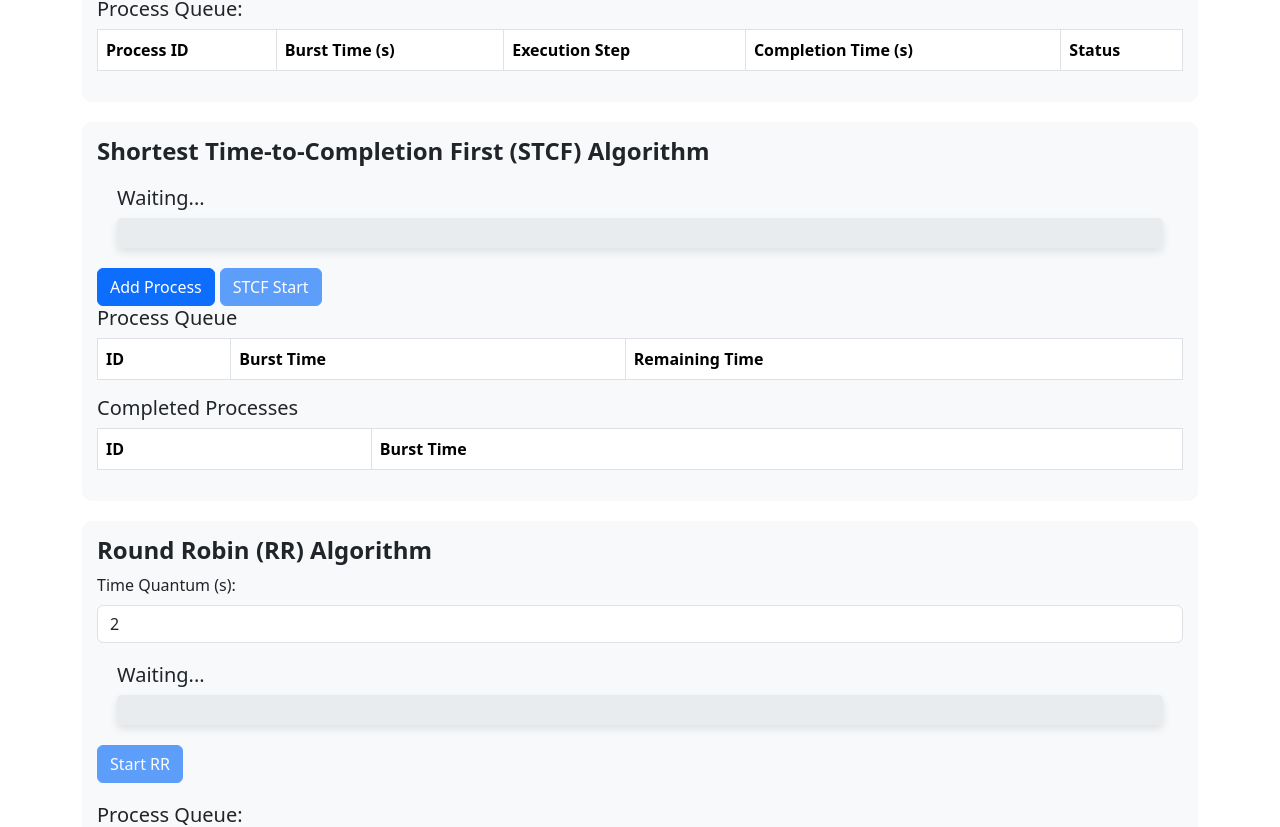
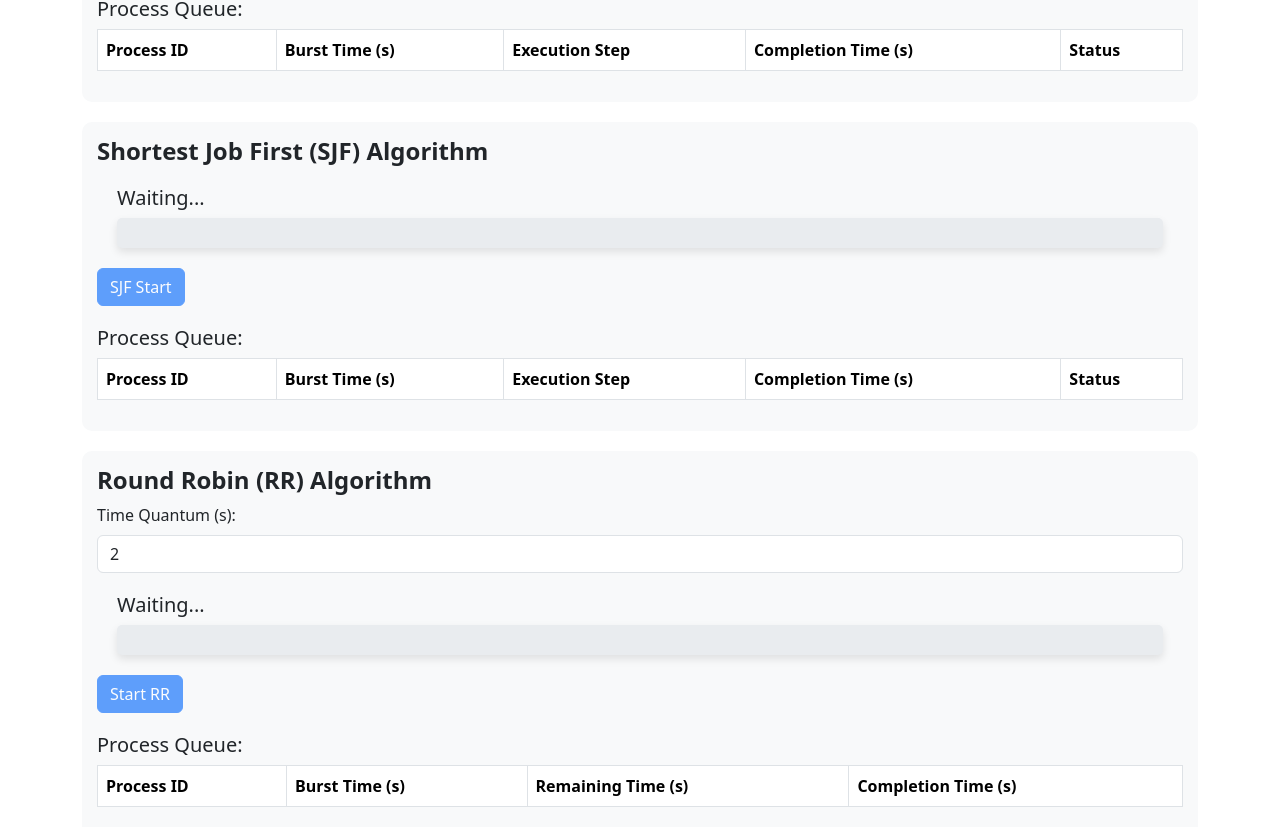
Before and after one commit to alida-nola/OSProject1, a React (Create React App) app in the folder project1/: page / in a window 1280 px wide. Shown: the part 912-1739 px from the top of the page. Built offline with nearby package versions, Linux system fonts and the light colour scheme.

Commit message:
semiFixed-STCF

```diff
--- a/project1/src/MLFQ.js
+++ b/project1/src/MLFQ.js
@@ -12,7 +12,6 @@ export default function MLFQ({ processes }) {
     const [exe, setExe] = useState(null);
     const [progress, setProgress] = useState(0);
     const [run, setRun] = useState(false);
-    const [executionOrder, setExecutionOrder] = useState([]);
     const timeSlices = [2, 4, 8];
 
     useEffect(() => {
@@ -103,7 +102,6 @@ export default function MLFQ({ processes }) {
                     <thead>
                         <tr>
                             <th>Process ID</th>
-                            <th>Arrival Time</th>
                             <th>Burst Time (s)</th>
                             <th>Priority Level</th>
                             <th>Remaining Time (s)</th>
@@ -118,7 +116,6 @@ export default function MLFQ({ processes }) {
                             return (
                                 <tr key={process.id} className={isCompleted ? "table-success" : ""}>
                                     <td>P{process.id}</td>
-                                    <td>{process.arrivalTime}</td>
                                     <td>{process.burstTime}</td>
                                     <td>{process.priorityLevel}</td>
                                     <td>{process.remaining}</td>
--- a/project1/src/STCF.js
+++ b/project1/src/STCF.js
@@ -2,67 +2,79 @@ import { useState, useEffect } from "react";
 import Button from "react-bootstrap/Button";
 import ProgressBar from "react-bootstrap/ProgressBar";
 import "bootstrap/dist/css/bootstrap.min.css";
+import "bootstrap-icons/font/bootstrap-icons.css";
 import Table from "react-bootstrap/Table";
 import catGif from './catType.gif';
 
-export default function STCF() {
-    const [queue, setQueue] = useState([]);
+export default function SJF({ processes }) {
+    const [queue, setQueue] = useState(Array.isArray(processes) ? processes : []);
     const [completedQueue, setCompletedQueue] = useState([]);
     const [exe, setExe] = useState(null);
     const [progress, setProgress] = useState(0);
     const [run, setRun] = useState(false);
+    const [executionOrder, setExecutionOrder] = useState([]);
 
-    const addProcess = () => {
-        const newProcess = {
-            id: queue.length + 1,
-            burstTime: Math.floor(Math.random() * 10) + 1,
-            remainingTime: Math.floor(Math.random() * 10) + 1,
-        };
-        setQueue((prevQueue) => [...prevQueue, newProcess]);
+    useEffect(() => {
+        setQueue(Array.isArray(processes) ? [...processes] : []);
+        setCompletedQueue([]);
+        setExecutionOrder([]);
+    }, [processes]);
+
+    const exeProcess = async (process) => {
+        return new Promise(resolve => {
+            setExe(process);
+            setProgress(0);
+            let progressValue = 0;
+
+            const interval = setInterval(() => {
+                progressValue += 10;
+                setProgress(progressValue);
+
+                if (progressValue >= 100) {
+                    clearInterval(interval);
+                    resolve();
+                }
+            }, process.burstTime * 100);
+        });
     };
 
-    useEffect(() => {
-        if (run && exe === null && queue.length > 0) {
-            executeSTCF();
-        }
-    }, [run, queue, exe]);
+    const exeSJF = async () => {
+        if (queue.length === 0) return;
+        setRun(true);
+        let sortedQueue = [...queue].sort((a, b) => a.burstTime - b.burstTime);
+        let completionTime = 0;
 
-    const executeSTCF = () => {
-        if (queue.length === 0) {
-            setRun(false);
-            setExe(null);
-            return;
+        for (let i = 0; i < sortedQueue.length; i++) {
+            const process = sortedQueue[i];
+            await exeProcess(process);
+            completionTime += process.burstTime;
+
+            setExecutionOrder(prev => [...prev, `Step ${i + 1}`]);
+            setCompletedQueue(prev => [...prev, { ...process, completionTime }]);
+            setQueue(prevQueue => prevQueue.filter(p => p.id !== process.id));
+            await new Promise(resolve => setTimeout(resolve, 100));
         }
 
-        const sortedQueue = [...queue].sort((a, b) => a.remainingTime - b.remainingTime);
-        const currentProcess = { ...sortedQueue[0] };
+        setExe(null);
+        setRun(false);
+        setQueue([]);
+        setProgress(0);
+    };
 
-        setExe(currentProcess);
-        setProgress(0);
+    const renderStatus = (process) => {
+        if (completedQueue.some(p => p.id === process.id)) {
+            return <span className="text-success">Completed</span>;
+        }
+        return <span>In Queue</span>;
+    };
 
-        let remaining = currentProcess.remainingTime;
-        const interval = setInterval(() => {
-            setProgress((prev) => prev + (100 / currentProcess.burstTime));
-            remaining -= 1;
-
-            if (remaining <= 0) {
-                clearInterval(interval);
-
-                setCompletedQueue((prev) => [...prev, { ...currentProcess }]);
-
-                setQueue((prev) => prev.filter((p) => p.id !== currentProcess.id));
-
-                setExe(null);
-                setProgress(0);
-            }
-        }, 1000);
+    const getRowClass = (process) => {
+        return completedQueue.some(p => p.id === process.id) ? "table-success" : "";
     };
 
     return (
-        <>
         <div>
-                <h4><b>Shortest Time-to-Completion First (STCF) Algorithm</b></h4>
-            </div>
+            <h4><b>Shortest Job First (SJF) Algorithm</b></h4>
 
             <div style={{ margin: "20px" }}>
                 {exe && (
@@ -88,51 +100,40 @@ export default function STCF() {
                 />
             </div>
 
-            <Button onClick={addProcess} style={{ marginRight: "5px" }}>
-                Add Process
+            <Button onClick={exeSJF} disabled={exe || queue.length === 0 || run}>
+                {exe ? `Executing Process...` : "SJF Start"}
             </Button>
 
-            <Button onClick={() => setRun(true)} disabled={run || queue.length === 0}>
-                {exe ? `Executing Process...` : "STCF Start"}
-            </Button>
-
-            <h5>Process Queue</h5>
+            <div style={{ marginTop: "20px" }}>
+                <h5>Process Queue: </h5>
                 <Table striped bordered hover>
                     <thead>
                         <tr>
-                        <th>ID</th>
-                        <th>Burst Time</th>
-                        <th>Remaining Time</th>
+                            <th>Process ID</th>
+                            <th>Burst Time (s)</th>
+                            <th>Execution Step</th>
+                            <th>Completion Time (s)</th>
+                            <th>Status</th>
                         </tr>
                     </thead>
                     <tbody>
-                    {queue.map((process) => (
-                        <tr key={process.id}>
-                            <td>{process.id}</td>
+                        {[...queue, ...completedQueue].map((process, index) => {
+                            const isCompleted = completedQueue.some(p => p.id === process.id);
+                            const exeStep = executionOrder[index];
+
+                            return (
+                                <tr key={process.id} className={getRowClass(process)}>
+                                    <td>P{process.id}</td>
                                     <td>{process.burstTime}</td>
-                            <td>{process.remainingTime}</td>
+                                    <td>{isCompleted ? exeStep : `-`}</td>
+                                    <td>{isCompleted ? process.completionTime : '-'}</td>
+                                    <td>{renderStatus(process)}</td>
                                 </tr>
-                    ))}
+                            );
+                        })}
                     </tbody>
                 </Table>
-
-            <h5>Completed Processes</h5>
-            <Table striped bordered hover>
-                <thead>
-                    <tr>
-                        <th>ID</th>
-                        <th>Burst Time</th>
-                    </tr>
-                </thead>
-                <tbody>
-                    {completedQueue.map((process) => (
-                        <tr key={process.id}>
-                            <td>{process.id}</td>
-                            <td>{process.burstTime}</td>
-                        </tr>
-                    ))}
-                </tbody>
-            </Table>
-        </>
+            </div>
+        </div>
     );
 }
```
Lines whose indentation alone changed are shown as unchanged.
